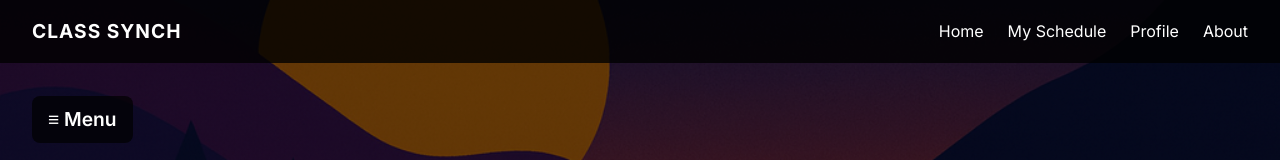
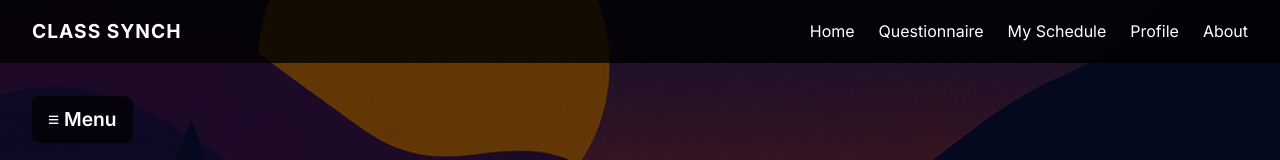
Before and after one commit to Magnamedicus/Class-Synch, a React (Vite) app: page / in a window 1280 px wide. Shown: the top 160 px of the page. Built offline with nearby package versions, Linux system fonts and the light colour scheme.

Commit message:
updated navbar

```diff
--- a/src/components/Navbar.tsx
+++ b/src/components/Navbar.tsx
@@ -9,6 +9,7 @@ export default function Navbar() {
             <div className="navbar__logo">CLASS SYNCH</div>
             <ul className="navbar__links">
                 <li><Link to="/">Home</Link></li>
+                <li><Link to="/questionnaire">Questionnaire</Link></li>
                 <li><Link to="/schedule">My Schedule</Link></li>
                 <li><Link to="/profile">Profile</Link></li>
                 <li><Link to="/about">About</Link></li>
```
